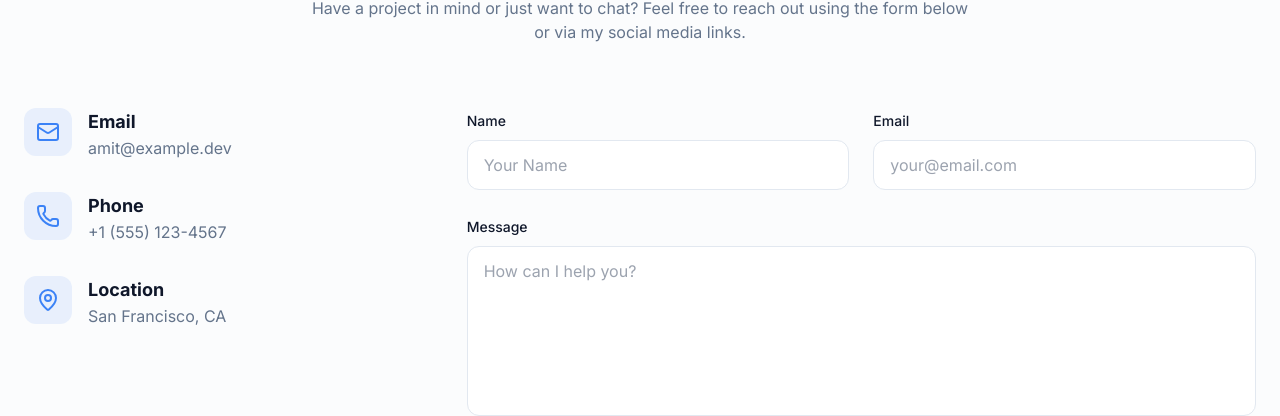
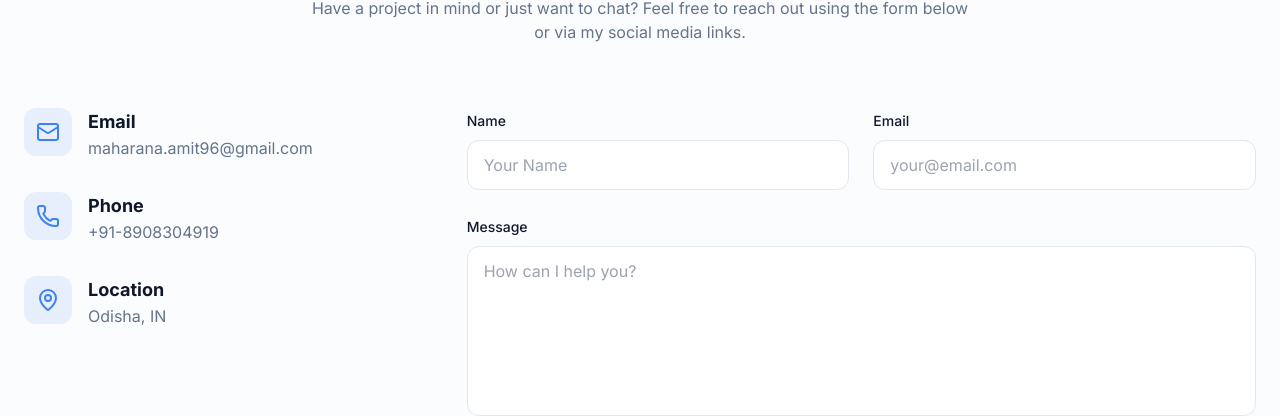
Before and after one commit to amitkumar18596/my-portfolio, a Next.js app: page / in a window 1280 px wide. Shown: the part 3915-4331 px from the top of the page. Built offline with nearby package versions, Linux system fonts and the light colour scheme.

Commit message:
add the contact details

```diff
--- a/src/components/layout/Footer.tsx
+++ b/src/components/layout/Footer.tsx
@@ -28,7 +28,7 @@ export function Footer() {
               <a href="#" className="hover:text-primary transition-colors">
                 <Twitter size={20} />
               </a>
-              <a href="#" className="hover:text-primary transition-colors">
+              <a href="mailto:maharana.amit96@gmail.com" className="hover:text-primary transition-colors">
                 <Mail size={20} />
               </a>
             </div>
--- a/src/components/sections/Contact.tsx
+++ b/src/components/sections/Contact.tsx
@@ -49,7 +49,7 @@ export function Contact() {
               </div>
               <div>
                 <h4 className="font-bold text-lg">Email</h4>
-                <p className="text-slate-500 dark:text-slate-400">amit@example.dev</p>
+                <p className="text-slate-500 dark:text-slate-400">maharana.amit96@gmail.com</p>
               </div>
             </div>
 
@@ -59,7 +59,7 @@ export function Contact() {
               </div>
               <div>
                 <h4 className="font-bold text-lg">Phone</h4>
-                <p className="text-slate-500 dark:text-slate-400">+1 (555) 123-4567</p>
+                <p className="text-slate-500 dark:text-slate-400">+91-8908304919</p>
               </div>
             </div>
 
@@ -69,7 +69,7 @@ export function Contact() {
               </div>
               <div>
                 <h4 className="font-bold text-lg">Location</h4>
-                <p className="text-slate-500 dark:text-slate-400">San Francisco, CA</p>
+                <p className="text-slate-500 dark:text-slate-400">Odisha, IN</p>
               </div>
             </div>
           </motion.div>
```
